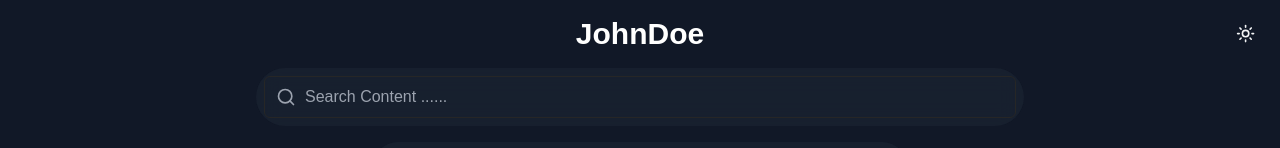
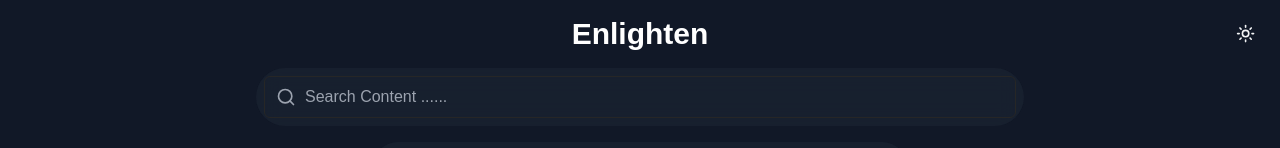
Before and after one commit to Dev-MihirParmar/Enlighten-Personal-Blog, a Next.js app in the folder frontend/: page / in a window 1280 px wide. Shown: the top 148 px of the page. Built offline with nearby package versions, Linux system fonts and the light colour scheme.

Commit message:
modified:   frontend/app/page.tsx

```diff
--- a/frontend/app/page.tsx
+++ b/frontend/app/page.tsx
@@ -390,7 +390,7 @@ export default function Component() {
               <div className="w-1/3"></div>
               <Link href="/" className={`text-3xl font-bold text-center w-1/3 relative ${darkMode ? 'text-white' : 'text-gray-900'}`}>
                 {/* Animated Logo Letters */}
-                {['J', 'o', 'h', 'n', ' ', 'D', 'o', 'e'].map((char, index) => (
+                {['E', 'n', 'l', 'i', 'g', 'h', 't', 'e', 'n'].map((char, index) => (
                   <motion.span
                     key={index}
                     className="inline-block"
```
